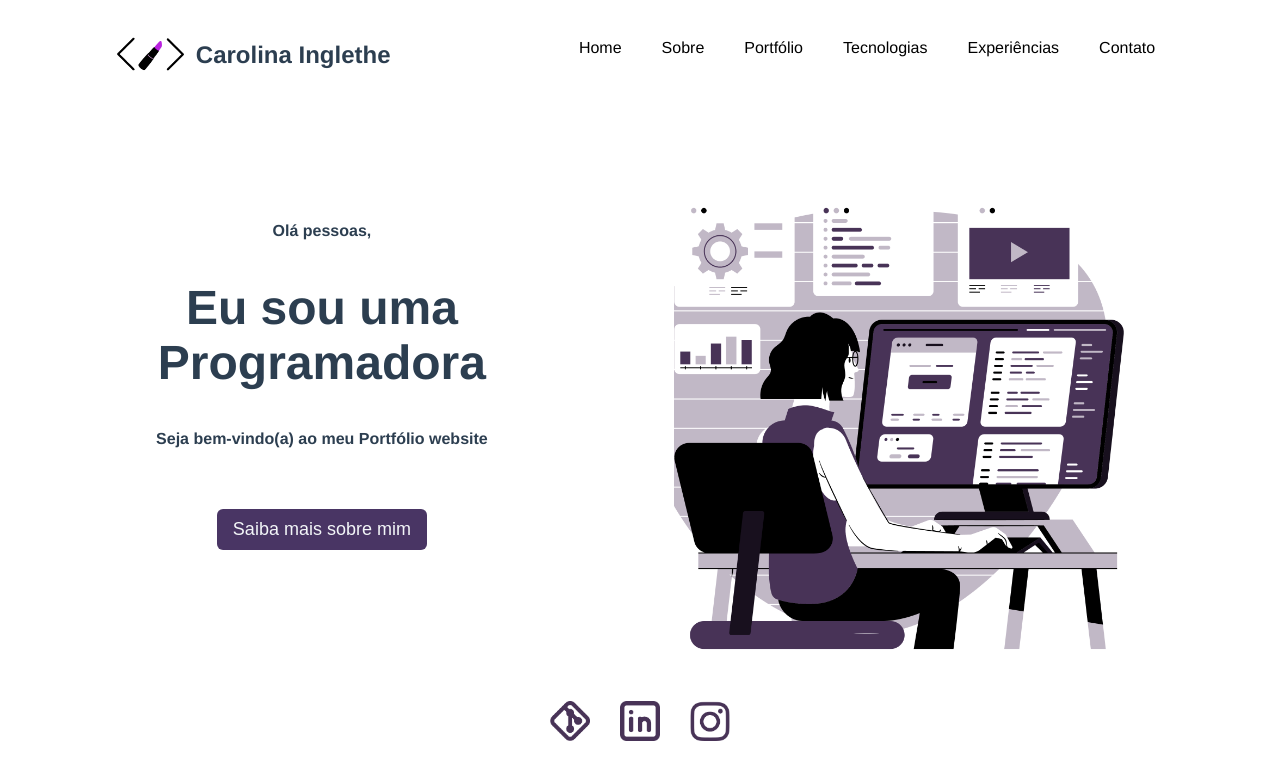
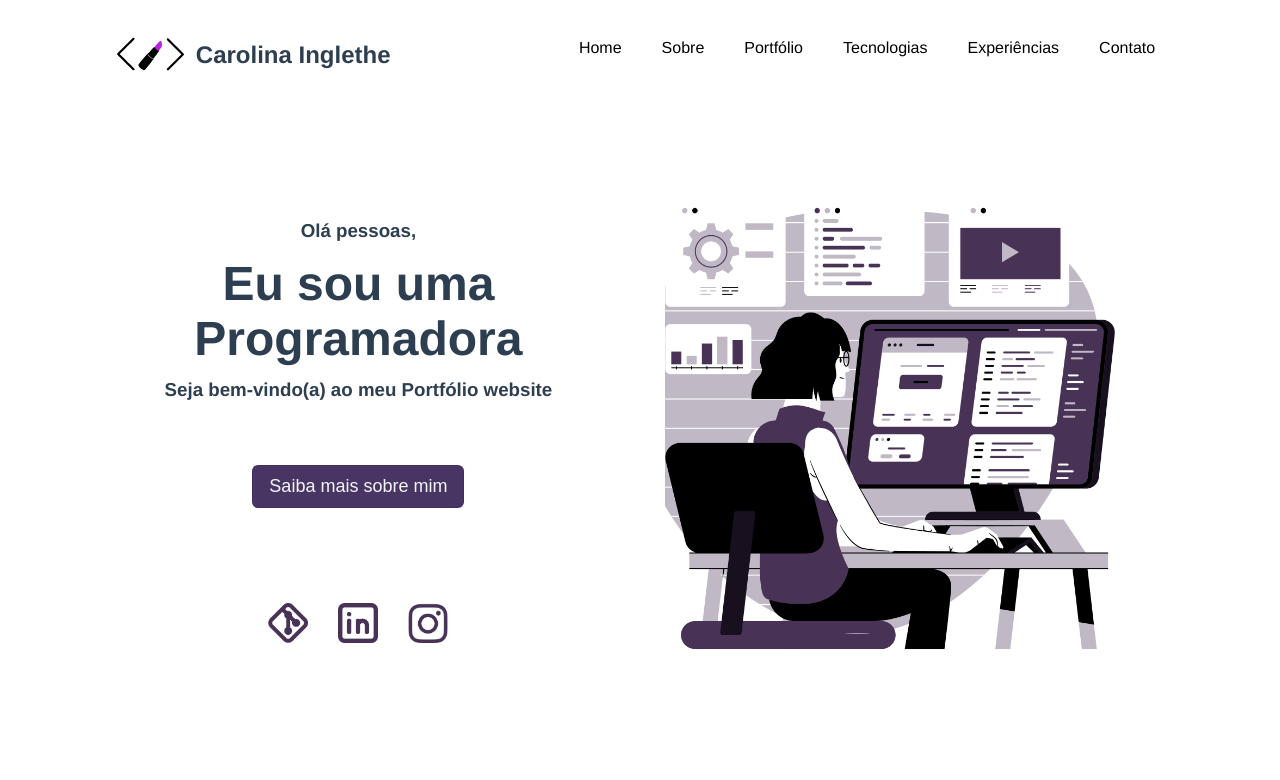
Before and after one commit to CarolinaInglethe/carol-inglethe-portfolio-vj, a Vue app: page / in a window 1280 px wide. Shown: the top 780 px of the page. Built offline with nearby package versions, Linux system fonts and the light colour scheme.

Commit message:
style changes

```diff
--- a/src/views/AboutView.vue
+++ b/src/views/AboutView.vue
@@ -6,14 +6,16 @@
       <h1>Inglethe</h1>
     </div>
     <div class="about-text">
-      <p>Meu nome é Carolina Inglethe de Souza Araújo. Sou do Brasil,Belo Horizonte/MG.</p>
-      <p>Sou Engenheira de software, formada no curso profissionalizante de Desenvolvimento Web Fullstack da Trybe</p>
+      <p>Meu nome é Carolina Inglethe de Souza Araújo.<br/> Sou do Brasil,Belo Horizonte/MG.</p>
+      <p>Sou Engenheira de software. Formada no curso profissionalizante de<br/> Desenvolvimento Web Fullstack da Trybe</p>
     </div>
-    <div class="about-title about-title-skills">
+
+    <div class="about-skills">
+      <div class="about-title-skills">
         <h1>Hard</h1>
         <h1 class="word-purple">Skills</h1>
       </div>
-    <div class="about-skills">
+      <div class="about-skills-imgs">
         <h3>JavaScript <br> <img src="../../public/img/gráfico-skills-5.png" alt="Grafico nivel 5" width="155"></h3>
         <h3>CSS <br> <img src="../../public/img/gráfico-skills-5.png" alt="Grafico nivel 5" width="155"></h3>
         <h3>HTML <br> <img src="../../public/img/gráfico-skills-5.png" alt="Grafico nivel 5" width="155"></h3>
@@ -25,9 +27,13 @@
         <h3>MySQL <br> <img src="../../public/img/gráfico-skills-3.png" alt="Grafico nivel 3" width="155"></h3>
       </div>
     </div>
+  </div>
 </template>
 
 <style>
+  .about {
+    padding: 10px 300px;
+  }
   .about img {
     margin-top: 10px;
   }
@@ -39,19 +45,26 @@
   .about-title h1 {
     margin: 4px;
   }
+  .about-skills {
+    display: flex;
+    flex-flow: column wrap;
+    justify-content: space-around;
+    margin: 15px 5%;
+  }
   .about-title-skills {
-    margin-top: 70px;
+    display: flex;
+    justify-content: center;
+    margin-top: 7px;
+  }
+  .about-skills-imgs {
+    display: flex;
+    flex-flow: row wrap;
+    justify-content: space-around;
+  }
+  .about-skills h3 {
+    margin: 40px 30px;
   }
   .word-purple {
     color: #483357e1;
   }
-  .about-skills {
-    display: flex;
-    flex-flow: row wrap;
-    justify-content: space-around;
-    margin: 15px 5%;
-  }
-  .about-skills h3 {
-    margin: 40px 30px;
-  }
 </style>
--- a/src/views/HomeView.vue
+++ b/src/views/HomeView.vue
@@ -3,25 +3,26 @@
       <div class="home-page-elements">
         <section>
           <div class="home-page-texts">
-            <h4>Olá pessoas,</h4>
+            <h3>Olá pessoas,</h3>
             <h1>Eu sou uma <br/> Programadora</h1>
-            <h4>Seja bem-vindo(a) ao meu Portfólio website</h4>
+            <h3>Seja bem-vindo(a) ao meu Portfólio website</h3>
           </div>
           <router-link class="link-navbar" to="/sobre"><button> Saiba mais sobre mim</button></router-link>
+          <div class="homepage-social-media">
+            <a href="https://github.com/CarolinaInglethe" target="_blank"><img src="../../public/img/logo-git.png" alt="logo da ferramenta git"></a>
+            <a href="https://www.linkedin.com/in/carolina-inglethe-b1b86a1b8/" target="_blank"><img src="../../public/img/logo-linkedin.png" alt="logo da ferramenta linkedin"></a>
+            <a href="https://www.instagram.com/inglethe_ca/" target="_blank"><img src="../../public/img/logo-instagram.png" alt="logo da ferramenta instagram"></a>
+          </div>
         </section>
         <img class="homepage-image-developer-girl" src="../../public/img/imagem-programadora.png.png" alt="Imagem de uma mulher no computador">
       </div>
-      <div class="homepage-social-media">
-        <a href="https://github.com/CarolinaInglethe" target="_blank"><img src="../../public/img/logo-git.png" alt="logo da ferramenta git"></a>
-        <a href="https://www.linkedin.com/in/carolina-inglethe-b1b86a1b8/" target="_blank"><img src="../../public/img/logo-linkedin.png" alt="logo da ferramenta linkedin"></a>
-        <a href="https://www.instagram.com/inglethe_ca/" target="_blank"><img src="../../public/img/logo-instagram.png" alt="logo da ferramenta instagram"></a>
-      </div>
+
   </div>
 </template>
 
 <style>
 .home-page {
-padding: 100px 55px;
+padding: 100px;
 }
 .home-page-elements {
 display: flex;
@@ -29,14 +30,15 @@ justify-content: space-around;
 }
 .home-page-texts h1 {
 font-size: xxx-large;
+margin: -5px
 }
 .home-page button {
 background-color: rgba(66, 45, 94, 0.959);
-border: 0px;
+border: 1px solid rgba(66, 45, 94, 0.959);
 border-radius: 6px;
 color: rgb(243, 246, 248);
 font-size: large;
-margin-top: 40px;
+margin: 45px 25px;
 padding: 10px 16px;
 }
 .home-page button:hover {
```
Lines whose indentation alone changed are shown as unchanged.
